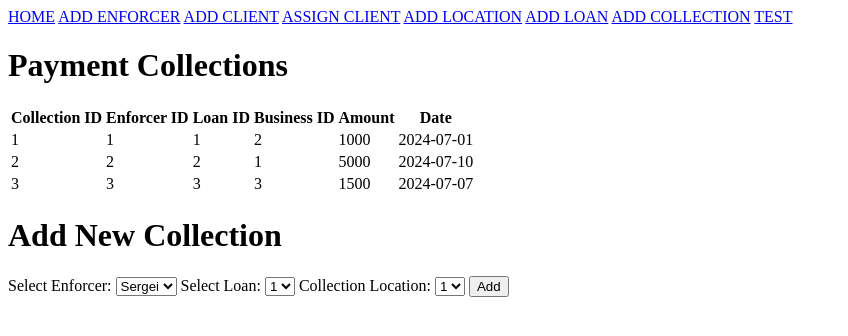
After one commit to cbridgesosu/WeHeartLoanSharking, a Flask app: page /add_collection in a window 1280 px wide. The commit adds this page. Shown: the top 336 px of the page, without its empty margins (0-848 px from the left). Run offline with Flask 3, Linux system fonts and the light colour scheme.

Commit message:
created add_collection page

```diff
--- a/app.py
+++ b/app.py
@@ -149,6 +149,33 @@ loans = [
      },
 ]
 
+collections = [
+      {
+            "collectionID": 1,
+            "enforcerID": 1,
+            "loanID": 1,
+            "businessID": 2,
+            "amountCollected": 1000,
+            "dateOfCollection": "2024-07-01"
+      },
+      {
+            "collectionID": 2,
+            "enforcerID": 2,
+            "loanID": 2,
+            "businessID": 1,
+            "amountCollected": 5000,
+            "dateOfCollection": "2024-07-10"
+      },
+      {
+            "collectionID": 3,
+            "enforcerID": 3,
+            "loanID": 3,
+            "businessID": 3,
+            "amountCollected": 1500,
+            "dateOfCollection": "2024-07-07"
+      },
+]
+
 # Configuration
 
 app = Flask(__name__)
@@ -199,6 +226,13 @@ def add_loan():
 
     return render_template("add_loan.j2", loans=loans, clients=clients)
 
+@app.route('/add_collection', methods=["POST", "GET"])
+def add_collection():
+    if request.method == "POST":
+            print("Collection added.")
+
+    return render_template("add_collection.j2", collections=collections, loans=loans, enforcers=enforcers, locations=locations)
+
 @app.route('/test')
 def test():
     return render_template("test.j2")
--- /dev/null
+++ b/templates/add_collection.j2
@@ -0,0 +1,57 @@
+
+{% extends "base.j2" %}
+{% block content %}
+
+    <h1>Payment Collections</h1>
+
+    <table>
+        <thead>
+        <tr>
+            <th>Collection ID</th>
+            <th>Enforcer ID</th>
+            <th>Loan ID</th>
+            <th>Business ID</th>
+            <th>Amount</th>
+            <th>Date</th>
+        </tr>
+        <tbody>
+        {% for collection in collections %}
+            <tr>
+                <td>{{ collection['collectionID'] }}</td>
+                <td>{{ collection['enforcerID'] }}</td>
+                <td>{{ collection['loanID'] }}</td>
+                <td>{{ collection['businessID'] }}</td>
+                <td>{{ collection['amountCollected'] }}</td>
+                <td>{{ collection['dateOfCollection'] }}</td>
+            </tr>
+        {% endfor %}
+    </table>
+
+
+    <h1>Add New Collection</h1>
+    <form action="{{ url_for('add_collection') }}" method="POST">
+        <label for="select_enforcer">Select Enforcer:</label>
+        <select id="select_enforecer" name="select_enforcer">
+            {% for enforcer in enforcers %}
+                <option value={{ enforcer["firstName"] }}>{{ enforcer["firstName"] }}</option>
+            {% endfor %}
+        </select>
+
+        <label for="select_loan">Select Loan:</label>
+        <select id="select_loan" name="select_loan">
+            {% for loan in loans %}
+                <option value={{ loan["loanID"] }}>{{ loan["loanID"] }}</option>
+            {% endfor %}
+        </select>
+
+        <label for="select_location">Collection Location:</label>
+        <select id="select_location" name="select_location">
+            {% for location in locations %}
+                <option value={{ location["businessID"] }}>{{ location["businessID"] }}</option>
+            {% endfor %}
+        </select>
+        <button type="submit">Add</button>
+    </form>
+
+
+{% endblock %}
--- a/templates/base.j2
+++ b/templates/base.j2
@@ -16,7 +16,7 @@
         <a href="{{ url_for('assign_client') }}">ASSIGN CLIENT</a>
         <a href="{{ url_for('add_location') }}">ADD LOCATION</a>
         <a href="{{ url_for('add_loan') }}">ADD LOAN</a>
-
+        <a href="{{ url_for('add_collection') }}">ADD COLLECTION</a>
 
         <a href="{{ url_for('test') }}">TEST</a>
 
```
